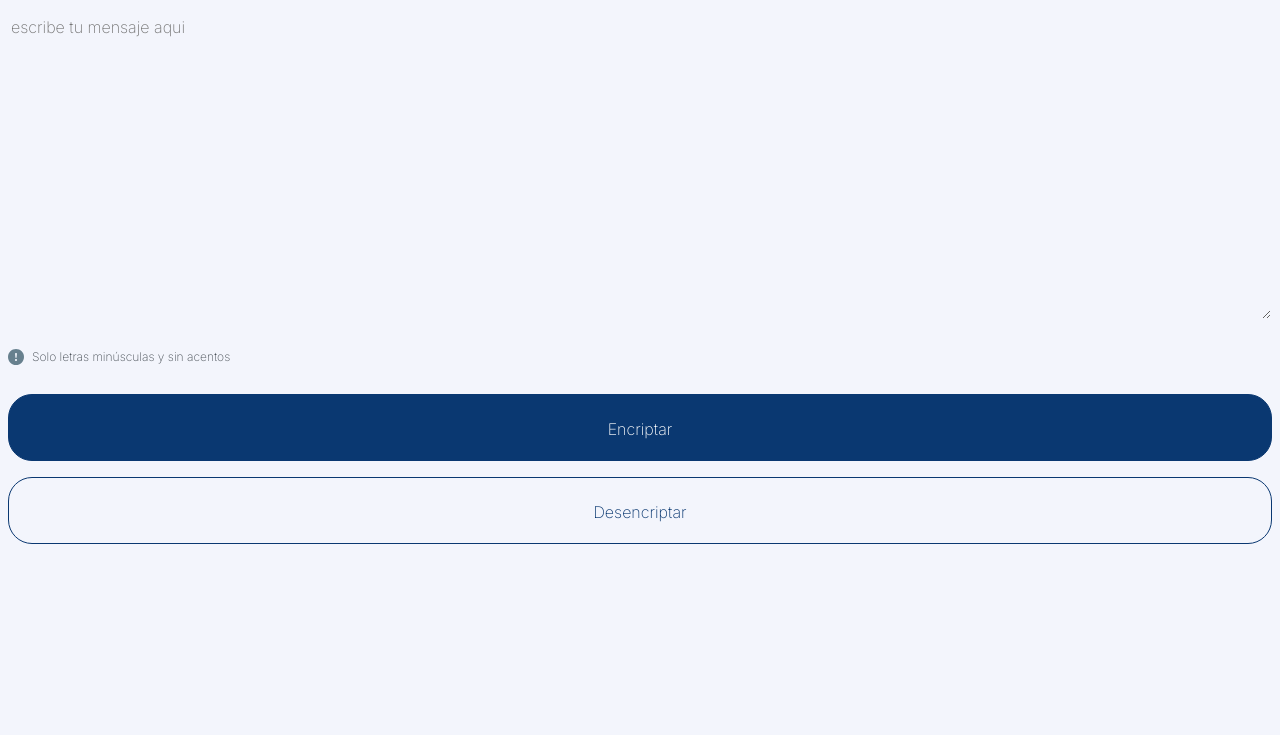
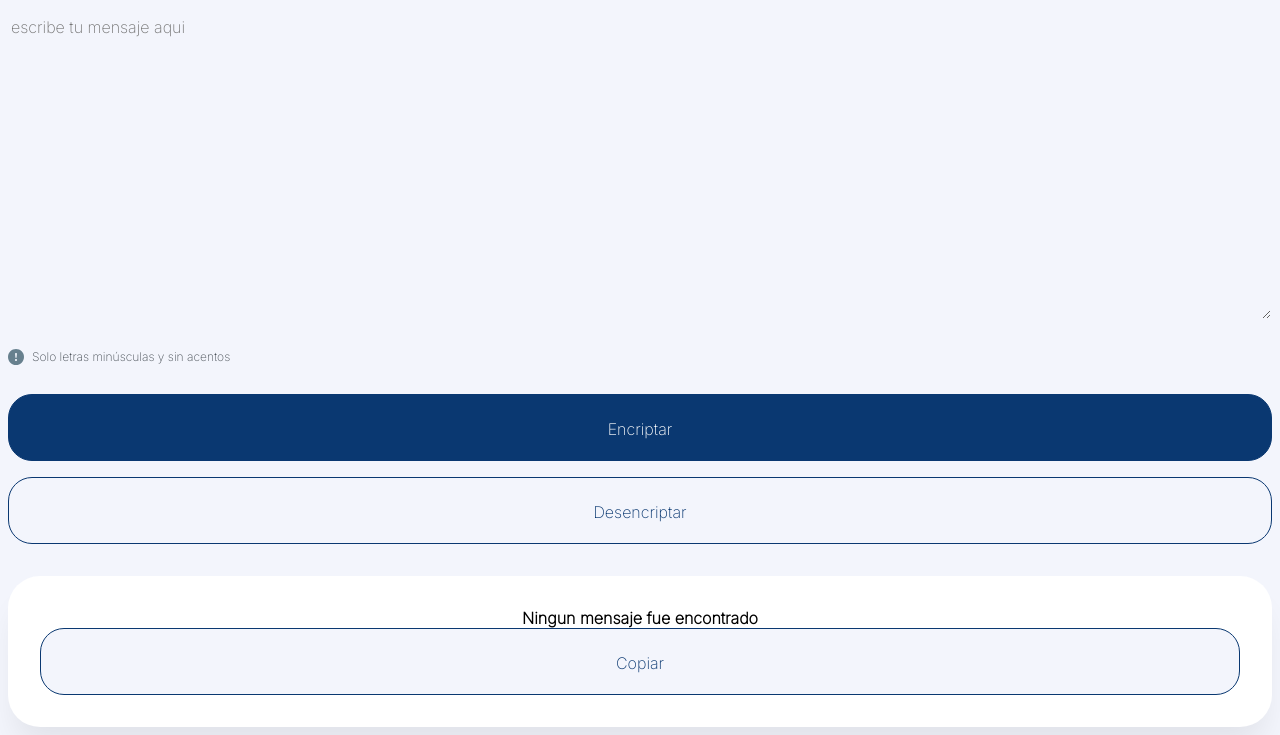
Before and after one commit to FacuCR/Encriptador, a plain HTML site: page index.html in a window 1280 px wide. Shown: the part 78-813 px from the top of the page. Drawn offline with Linux system fonts and the light colour scheme.

Commit message:
html y css del campo para mostrar el texto ingresado encriptado/desencriptado listo

```diff
--- a/css/style.css
+++ b/css/style.css
@@ -28,9 +28,8 @@ button {
 
 /**** LOGO ****/
 header .logo {
-    margin-bottom: 1rem;
+  margin-bottom: 1rem;
 }
-
 
 /**** INPUT SECTION ****/
 .input textarea {
@@ -67,3 +66,14 @@ header .logo {
   display: flex;
   flex-flow: column;
 }
+
+/**** OUTPUT SECTION ****/
+.output {
+  display: flex;
+  flex-flow: column;
+  padding: 32px;
+  background: #ffffff;
+  box-shadow: 0px 24px 32px -8px rgba(0, 0, 0, 0.08);
+  border-radius: 32px;
+  text-align: center;
+}
--- a/index.html
+++ b/index.html
@@ -30,7 +30,10 @@
           <button class="btn-secondary">Desencriptar</button>
         </div>
       </section>
-      <section class="output"></section>
+      <section class="output">
+          <strong>Ningun mensaje fue encontrado</strong>
+          <button class="btn-secondary">Copiar</button>
+      </section>
     </main>
     <footer></footer>
   </body>
```
